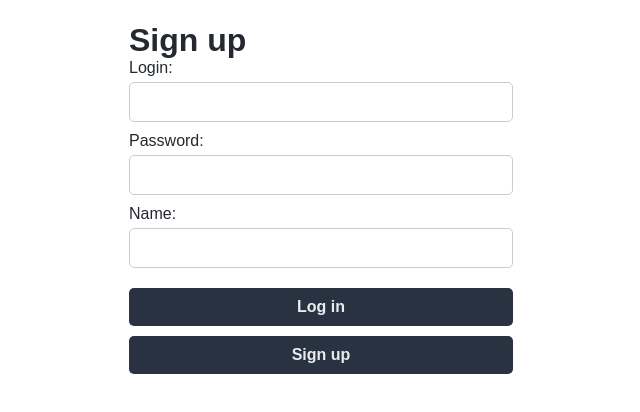
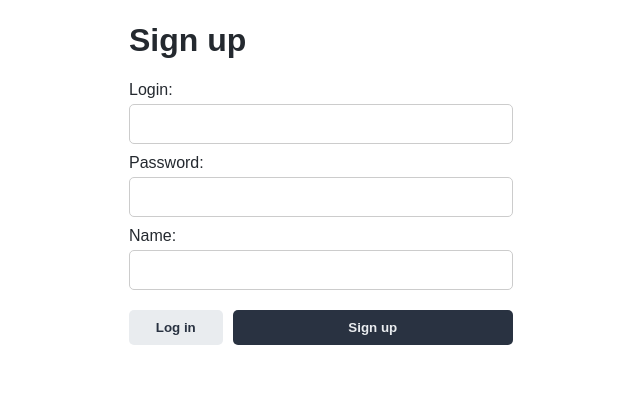
Before and after one commit to DeverickCorporation/Deverick-Front, a React (Create React App) app: page /login in a window 1280 px wide. Both pictures are taken after a click on the button "Sign up". Shown: the top 412 px of the page, without its empty margins (319-959 px from the left). Built offline with nearby package versions, Linux system fonts and the light colour scheme.

Commit message:
split, redirect

```diff
--- a/package.json
+++ b/package.json
@@ -11,6 +11,7 @@
     "react": "^18.2.0",
     "react-datepicker": "^4.10.0",
     "react-dom": "^18.2.0",
+    "react-loadable": "^5.5.0",
     "react-router-dom": "^6.9.0",
     "react-scripts": "5.0.1",
     "web-vitals": "^2.1.4"
--- a/src/App.js
+++ b/src/App.js
@@ -1,40 +1,33 @@
-import React, { useState } from 'react';
-
-import Auth from "./components/Auth";
-import MainPage from './components/MainPage';
-
-import {  Route, Routes, Router } from 'react-router-dom';
+import React, { useState, lazy, Suspense } from 'react';
+import {  Route, Routes } from 'react-router-dom';
 import { Navigate } from "react-router";
 
-import { useNavigate } from 'react-router-dom'
+const MainPage = lazy(() => import('./components/MainPage'));
+const Auth = lazy(() => import('./components/Auth'));
 
 
 function App() {
-
   const [jwt_token, setJwtToken] = useState(localStorage.getItem('jwt_token'));
-  const navigate = useNavigate()
-
 
   return (
     <div className="App">
-
-      {/* {jwt_token ? <MainPage jwt_token={jwt_token} setJwtToken={setJwtToken}/> : <Auth setJwtToken={setJwtToken} />} */}
-
+      <Suspense fallback={<div>Loading...</div>}>
            <Routes>
-                <Route
-                  exact path='/login'
-                   element={<Auth setJwtToken={setJwtToken}/>}
-                />
 
               {jwt_token ?
-               <Route
-                path='/main'
-                element={<MainPage jwt_token={jwt_token} setJwtToken={setJwtToken}/>}
-                />:
-                <Route path='/main' element={<Navigate to="/login"/>}/>}
-               {/* if (jwt_token) {navigate('/main')} */}
+              <Route path='/login' element={<Navigate to="/main"/>}/>:
+              <Route path='/login' element={<Auth setJwtToken={setJwtToken}/>}/>}
+
+              {jwt_token ?
+              <Route path='/main' element={<MainPage jwt_token={jwt_token} setJwtToken={setJwtToken}/>}/>:
+              <Route path='/main' element={<Navigate to="/login"/>}/>}
+
+              {jwt_token ?
+              <Route path='*' element={<Navigate to="/main"/>}/>:
+              <Route path='*' element={<Navigate to="/login"/>}/>}
+
            </Routes>
-
+      </Suspense>
     </div>
   );
 }
--- a/src/components/Auth.jsx
+++ b/src/components/Auth.jsx
@@ -14,6 +14,7 @@ function Auth({ setJwtToken }) {
         setLogin(reg_login)
         setPassword(reg_pass)
     }
+
     return (
         <div className='auth'>
             {showRegister ?
--- a/src/components/Login.jsx
+++ b/src/components/Login.jsx
@@ -1,7 +1,7 @@
 import axios from 'axios';
 import React, { useState } from 'react';
 import { API_URL } from "../config";
-import '../styles/login.css';
+
 import { useNavigate } from 'react-router-dom'
 
 
--- a/src/components/Register.jsx
+++ b/src/components/Register.jsx
@@ -33,7 +33,7 @@ function Register({ setShowRegister, setAutoLogin }) {
 
   return (
     <div>
-      <h1>Sign up</h1>
+      <h1 className='login-title'>Sign up</h1>
       <label>Login:</label>
       <input type="text" value={login} onChange={(e) => setLogin(e.target.value)} />
       <br />
@@ -45,7 +45,7 @@ function Register({ setShowRegister, setAutoLogin }) {
       <label className='fail-response'>{resp}</label>
 
       <br />
-      <div className='auth-button-container'>
+      <div className='main-buttons-container'>
         <button onClick={() => setShowRegister(false)}>Log in</button>
         <button onClick={handleRegestration}>Sign up</button>
       </div>
--- a/src/index.js
+++ b/src/index.js
@@ -3,6 +3,7 @@ import ReactDOM from 'react-dom/client';
 import App from './App';
 import {BrowserRouter as Router} from 'react-router-dom';
 
+import './styles/login.css';
 import "./styles/global.css";
 
 const root = ReactDOM.createRoot(document.getElementById('root'));
--- a/src/styles/global.css
+++ b/src/styles/global.css
@@ -103,7 +103,7 @@ html {
 }
 
 
-@media (min-width: 200px) and (max-width: 600px) {
+@media (min-width: 200px) and (max-width: 960px) {
     .auth {
         width: 90%;
     }
```
Also changed, not shown: src/config.js (line endings or trailing spaces), 1 other file (tests, documents, lock files or other folders).
